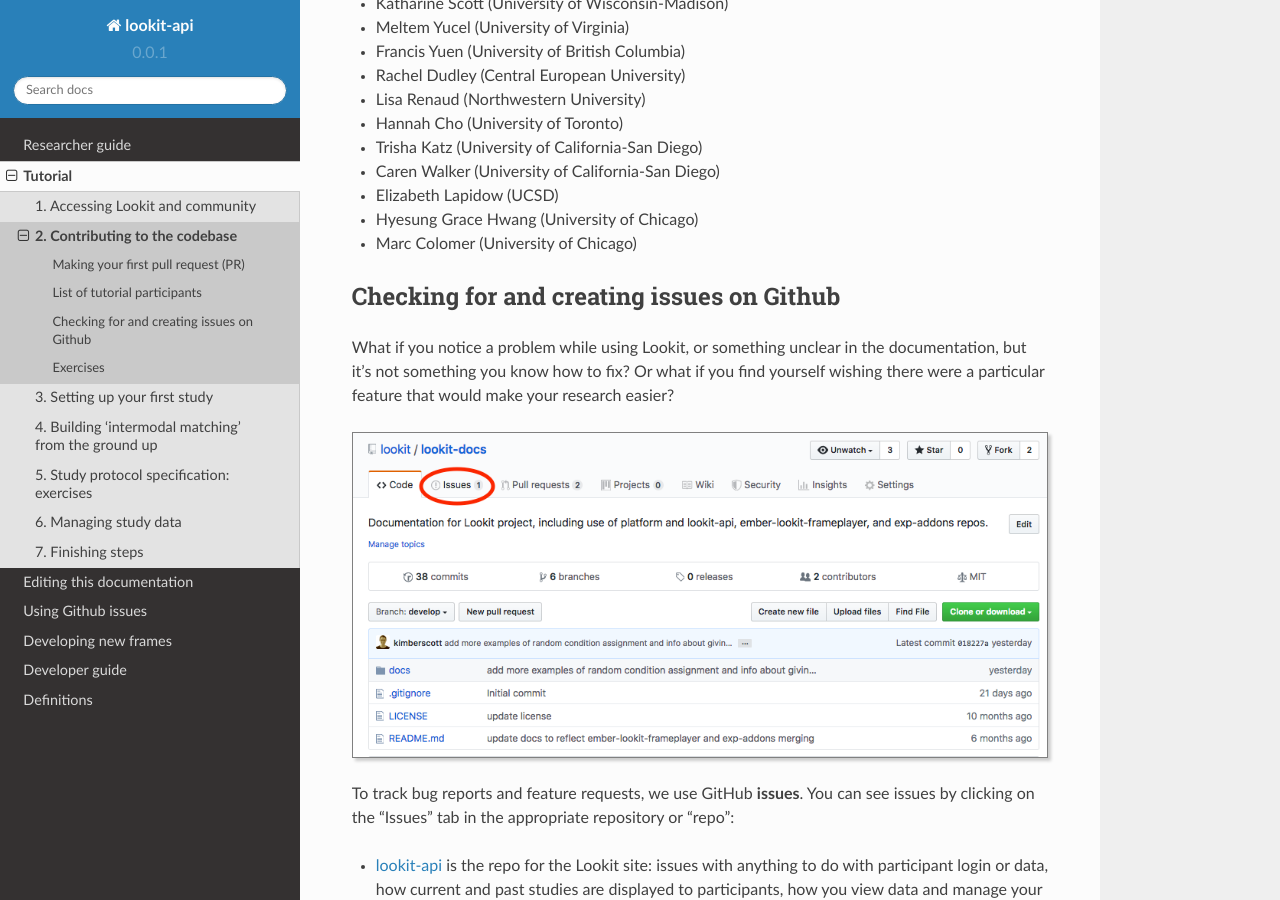
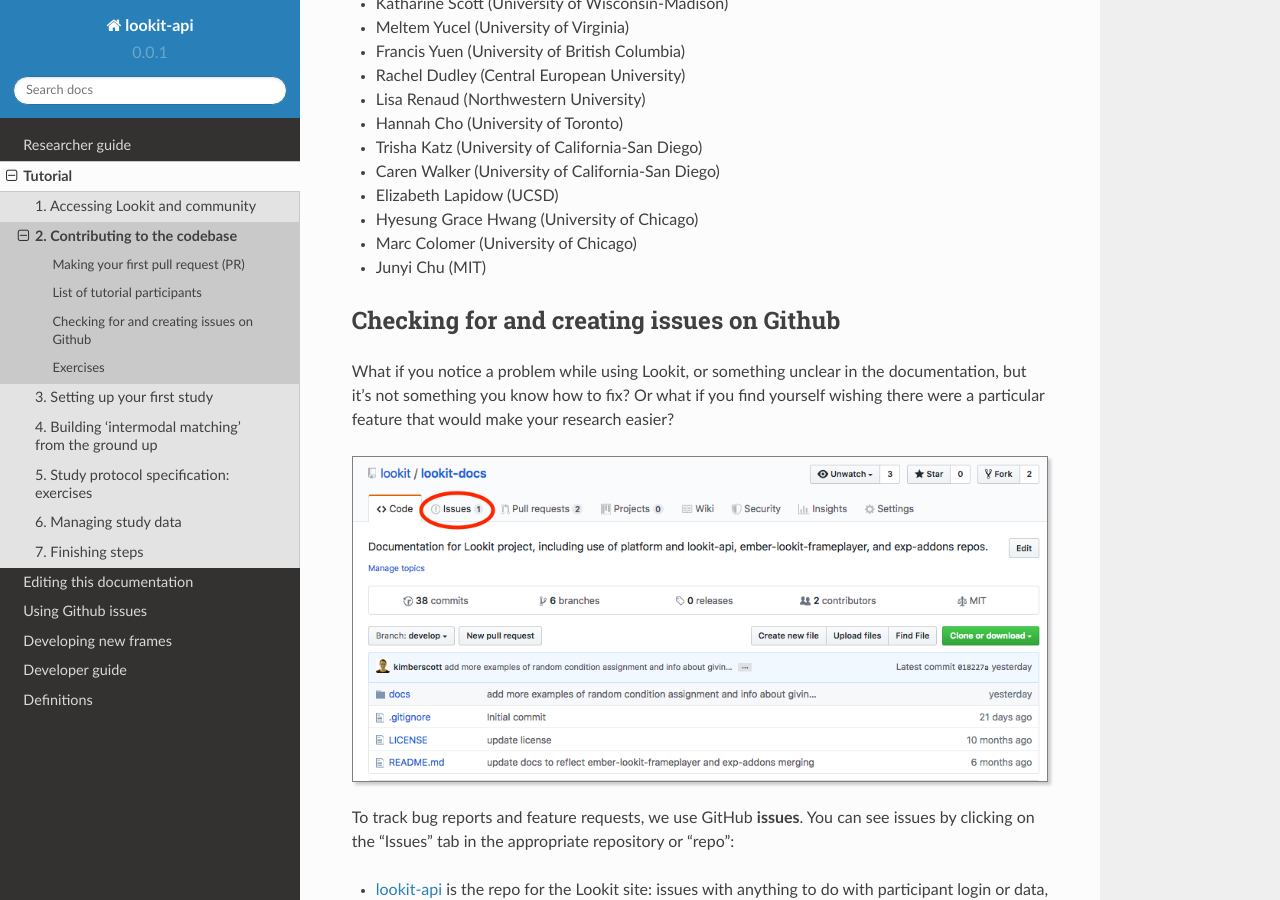
Before and after one commit to lookit/lookit-docs, a Sphinx documentation site: the page built from docs/source/tutorial-contributing.rst, in a window 1280 px wide and 900 px high, scrolled down 3853 px. Built offline with Sphinx 7.4.7 and the Read the Docs theme 2.0.0, drawn with Linux system fonts in a browser that asks for light colours.

Commit message:
Add tutorial participant to list

```diff
--- a/docs/source/tutorial-contributing.rst
+++ b/docs/source/tutorial-contributing.rst
@@ -77,6 +77,7 @@
 - Elizabeth Lapidow (UCSD)
 - Hyesung Grace Hwang (University of Chicago)
 - Marc Colomer (University of Chicago)
+- Junyi Chu (MIT)
 
 .. _Github issues overview:
 
```
